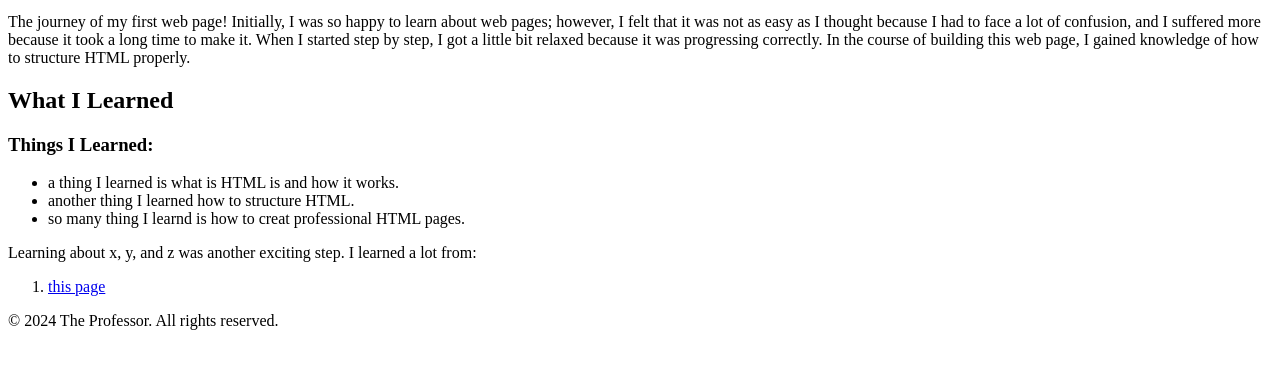
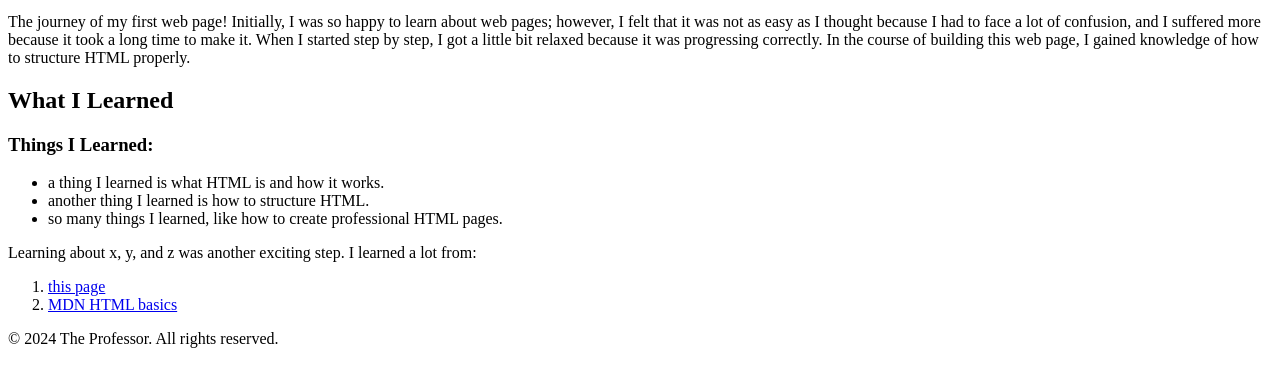
Before and after one commit to sarojkafley51-sketch/CSIT121, a plain HTML site: page index.html in a window 1280 px wide. Shown: the part 148-534 px from the top of the page. Drawn offline with Linux system fonts and the light colour scheme.

Commit message:
Add files via upload

```diff
--- a/index.html
+++ b/index.html
@@ -17,19 +17,20 @@
     <main>
         <article>
             <p>The journey of my first web page! Initially, I was so happy to learn about web pages; however, I felt that it was not as easy as I thought because I had to face a lot of confusion, and I suffered more because it took a long time to make it. When I started step by step, I got a little bit relaxed because it was progressing correctly. In the course of building this web page, I gained knowledge of how to structure HTML properly.</p>
+
             <h2>What I Learned</h2>
 
             <h3>Things I Learned:</h3>
             <ul>
-                <li>a thing I learned  is what is HTML is and how it works.</li>
-                <li>another thing I learned how to structure HTML.</li>
-                <li>so many thing I learnd is how to creat professional HTML pages.</li>
+                <li>a thing I learned is what HTML is and how it works.</li>
+                <li>another thing I learned is how to structure HTML.</li>
+                <li>so many things I learned, like how to create professional HTML pages.</li>
             </ul>
 
             <p>Learning about x, y, and z was another exciting step. I learned a lot from:</p>
             <ol>
                 <li><a href="https://www.w3schools.com/Html/html_intro.asp" target="_blank">this page</a></li>
-
+                <li><a href="https://developer.mozilla.org/en-US/docs/Learn/Getting_started_with_the_web/HTML_basics" target="_blank">MDN HTML basics</a></li>
             </ol>
         </article>
     </main>
```
